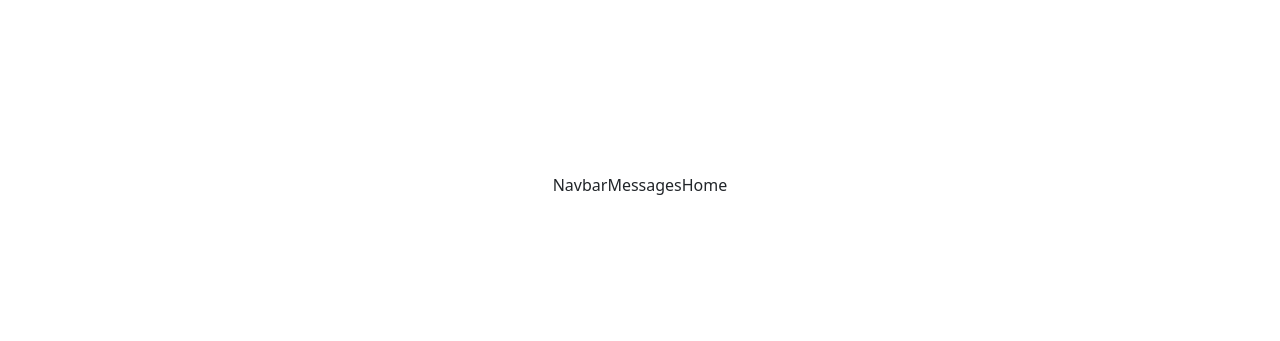
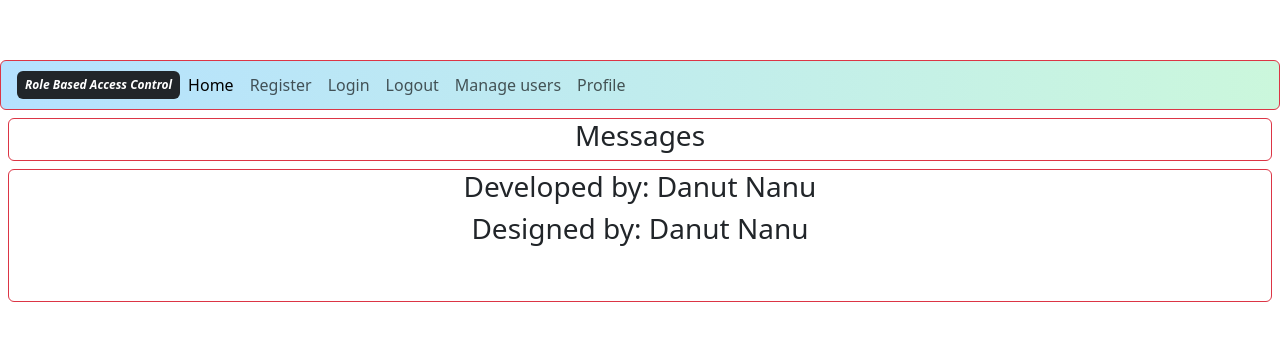
Before and after one commit to danutnanu/RoleBasedAccessControl, a React (Vite) app: page / in a window 1280 px wide. Shown: the part 215-556 px from the top of the page. Built offline with nearby package versions, Linux system fonts and the light colour scheme.

Commit message:
Update pages

```diff
--- a/src/components/Messages.jsx
+++ b/src/components/Messages.jsx
@@ -3,7 +3,9 @@ import React from 'react';
 function Messages() {
   return (
     <>
-    Messages
+   <div className='m-2 border border-danger rounded'>
+    <p className='h3'>Messages</p>
+   </div>
     </>
   );
 }
--- /dev/null
+++ b/src/components/Navbar.css
@@ -0,0 +1,9 @@
+.navbar {
+  background: linear-gradient(90deg, rgb(181, 225, 255) 0%, rgb(203, 247, 220) 100%);
+  /* width: 100%; */
+}
+
+/* .navbar:hover {
+  border-bottom: 4px solid #191616;
+  transition: all 0.2s ease-out;
+} */
--- a/src/components/Navbar.jsx
+++ b/src/components/Navbar.jsx
@@ -1,11 +1,65 @@
 import React from 'react';
+import './Navbar.css'
 
 function Navbar() {
   return (
     <>
-      Navbar
+      <nav className="navbar navbar-expand-lg bg-body-tertiary sticky-top rounded p-1 border border-danger">
+        <div className="container-fluid">
+          <a className="badge text-bg-dark text-wrap fst-italic p-2" >Role Based Access Control</a>
+          <button className="navbar-toggler" type="button" data-bs-toggle="collapse" data-bs-target="#navbarText" aria-controls="navbarText" aria-expanded="false" aria-label="Toggle navigation">
+            <span className="navbar-toggler-icon"></span>
+          </button>
+          <div className="collapse navbar-collapse" id="navbarText">
+            <ul className="navbar-nav me-auto mb-2 mb-lg-0">
+              <li className="nav-item">
+                <a className="nav-link active" aria-current="page" href="#">Home</a>
+              </li>
+              <li class="nav-item">
+                <a class="nav-link" href="#">Register</a>
+              </li>
+              <li class="nav-item">
+                <a class="nav-link" href="#">Login</a>
+              </li>
+              <li class="nav-item">
+                <a class="nav-link" href="#">Logout</a>
+              </li>
+              <li className="nav-item">
+                <a className="nav-link" href="#">Manage users</a>
+              </li>
+              <li className="nav-item">
+                <a className="nav-link" href="#">Profile</a>
+              </li>
+            </ul>
+          </div>
+        </div>
+      </nav>
     </>
   );
 }
 
 export default Navbar;
+
+
+// import Container from 'react-bootstrap/Container';
+// import Nav from 'react-bootstrap/Nav';
+// import Navbar from 'react-bootstrap/Navbar';
+
+// function BasicExample() {
+//   return (
+//     <Navbar expand="lg" className="bg-body-tertiary">
+//       <Container>
+//         <Navbar.Brand href="#home">React-Bootstrap</Navbar.Brand>
+//         <Navbar.Toggle aria-controls="basic-navbar-nav" />
+//         <Navbar.Collapse id="basic-navbar-nav">
+//           <Nav className="me-auto">
+//             <Nav.Link href="#home">Home</Nav.Link>
+//             <Nav.Link href="#link">Link</Nav.Link>
+//           </Nav>
+//         </Navbar.Collapse>
+//       </Container>
+//     </Navbar>
+//   );
+// }
+
+// export default BasicExample;
--- a/src/components/pages/Home.jsx
+++ b/src/components/pages/Home.jsx
@@ -3,7 +3,10 @@ import React from 'react';
 function Home() {
   return (
     <>
-    Home
+    <div className=' m-2 pb-5 border border-danger rounded'>
+        <p className='h3'>Developed by: Danut Nanu</p>
+        <p className='h3'>Designed by: Danut Nanu</p>
+      </div>
     </>
   );
 }
```
